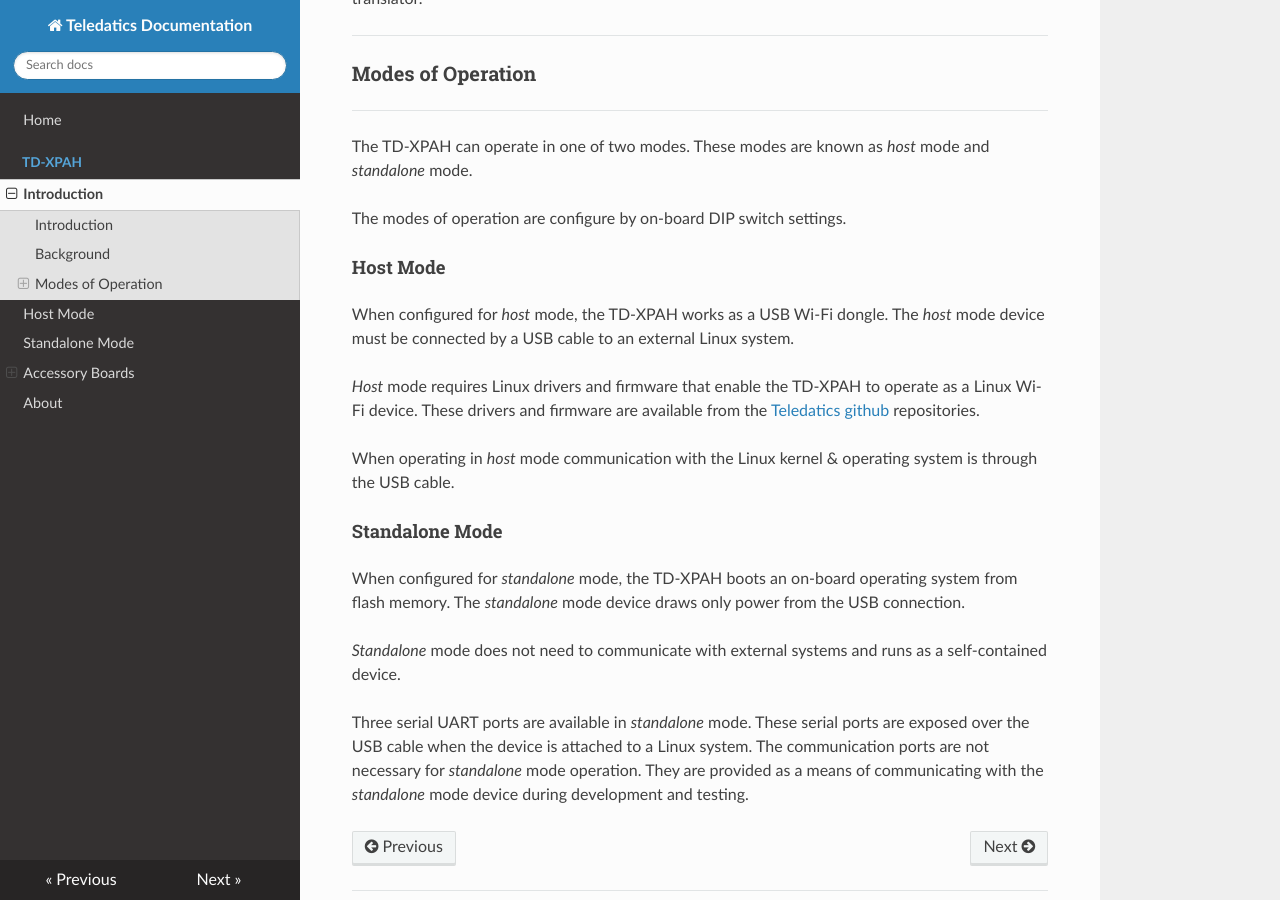
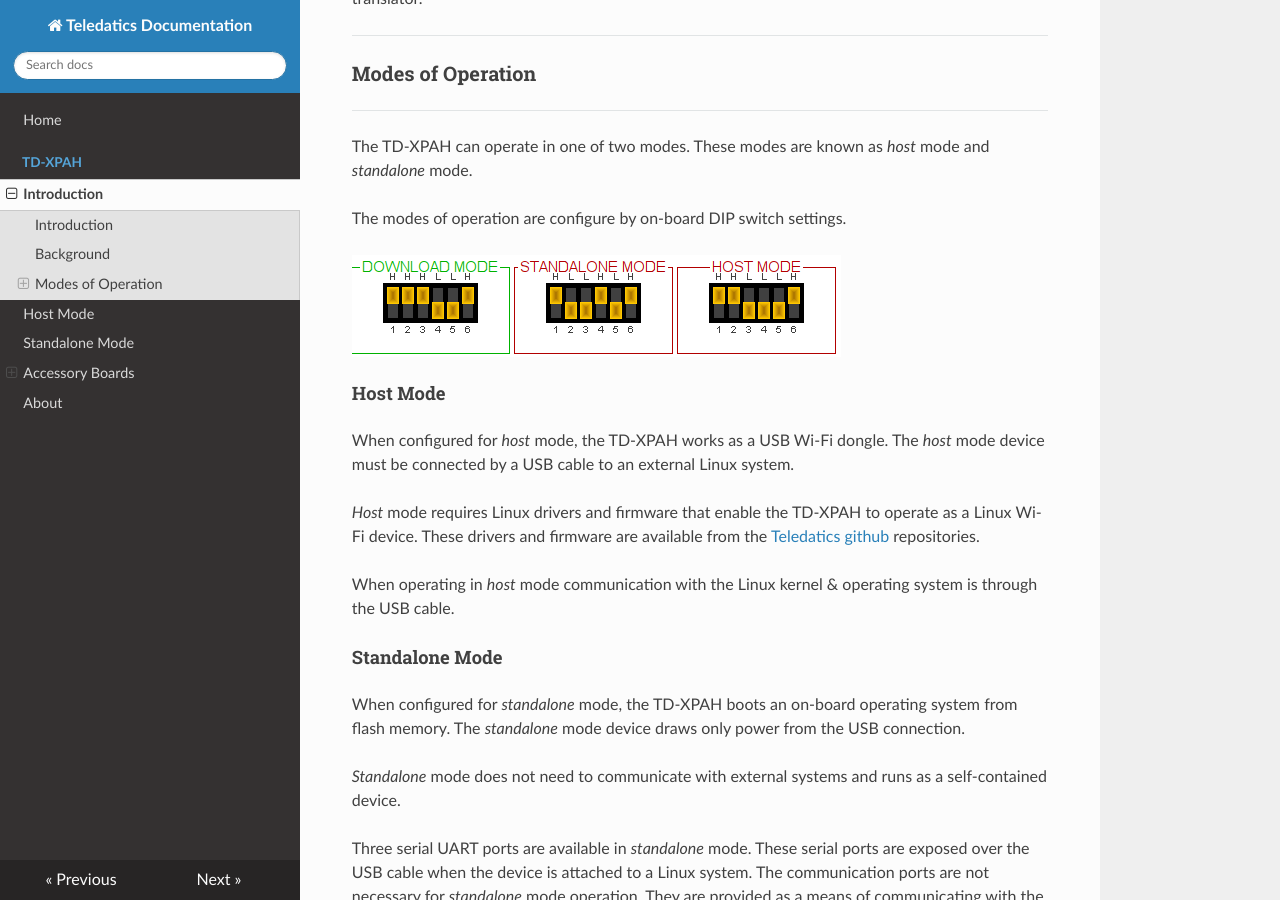
Before and after one commit to teledatics/teledatics_docs, an MkDocs documentation site: the page built from docs/introduction.md, in a window 1280 px wide and 900 px high, scrolled down 1033 px. Built offline with MkDocs 1.6.1, drawn with Linux system fonts in a browser that asks for light colours; nearby versions of some CDN libraries.

Commit message:
add DIP settings image

```diff
--- a/docs/introduction.md
+++ b/docs/introduction.md
@@ -27,6 +27,8 @@ The TD-XPAH can operate in one of two modes. These modes are known as <i>host</i
 
 The modes of operation are configure by on-board DIP switch settings.
 
+![](images/All_DIP_settings.png)
+
 #### Host Mode
 
 When configured for <i>host</i> mode, the TD-XPAH works as a USB Wi-Fi dongle. The <i>host</i> mode device must be connected by a USB cable to an external Linux system.
```
Also changed, not shown: docs/images/All_DIP_settings.png (added).
